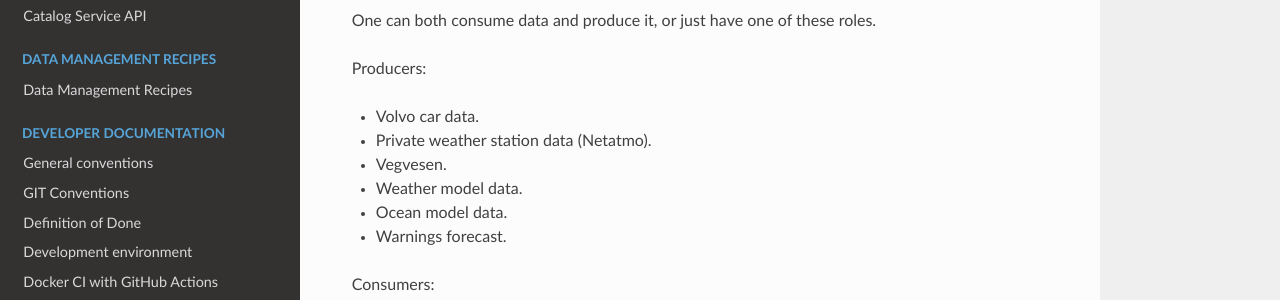
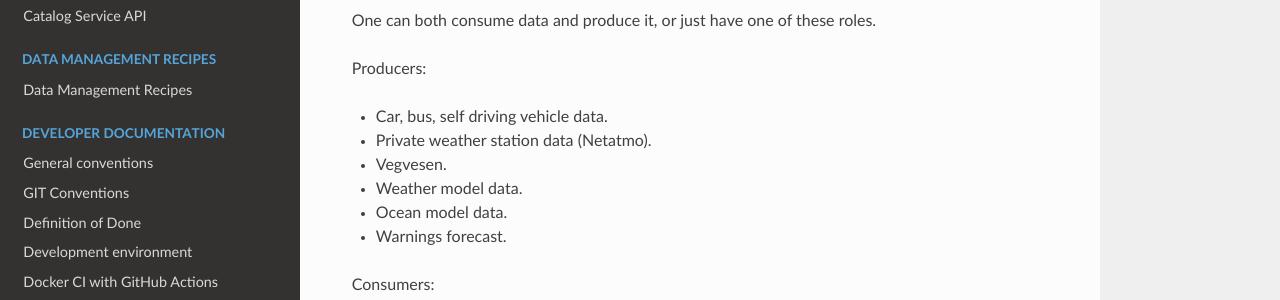
Before and after one commit to metno/S-ENDA-documentation, a Sphinx documentation site: the page built from source/users.rst, in a window 1280 px wide. Shown: the part 254-554 px from the top of the page. Built offline with Sphinx 7.4.7 and the Read the Docs theme 2.0.0, drawn with Linux system fonts in a browser that asks for light colours.

Commit message:
Update users.rst

```diff
--- a/source/users.rst
+++ b/source/users.rst
@@ -9,7 +9,7 @@ One can both consume data and produce it, or just have one of these roles.
 
 Producers:
 
-* Volvo car data.
+* Car, bus, self driving vehicle data.
 
 * Private weather station data (Netatmo).
 
```
